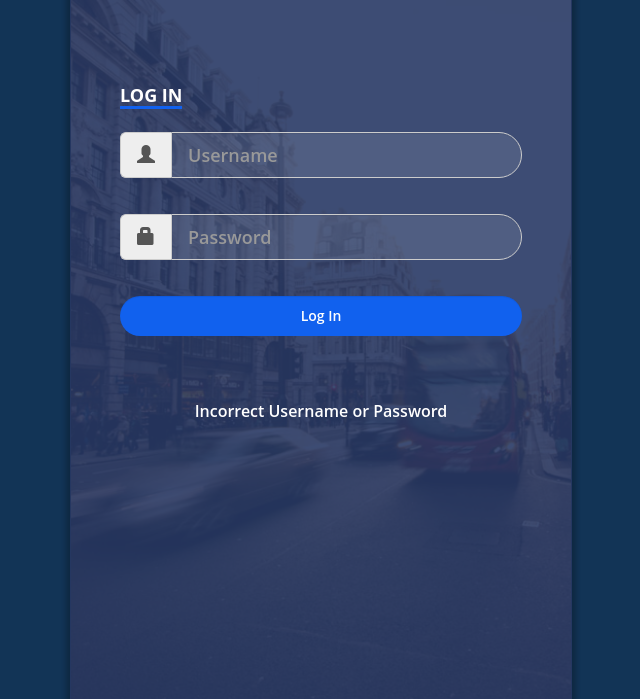
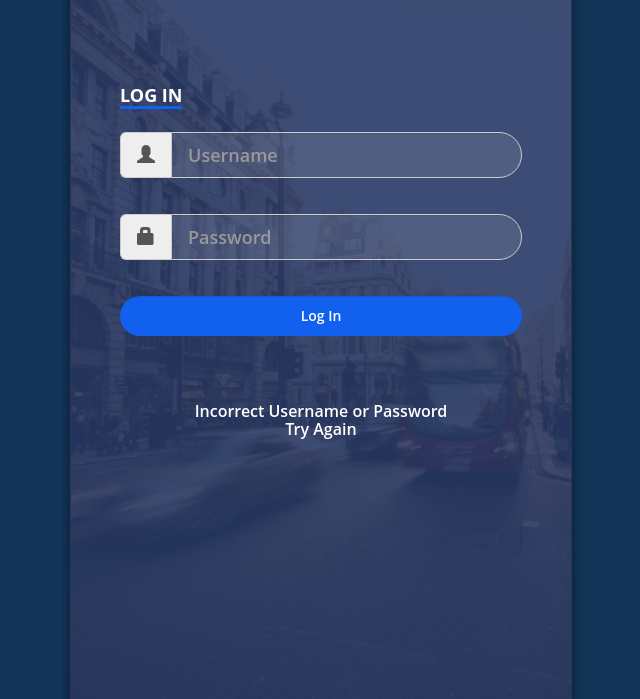
Before and after one commit to RajivSah/ShowRoom, a Django app: page /login/1/ in a window 1280 px wide. Shown: the top 699 px of the page, without its empty margins (319-959 px from the left). Run offline with Django 3.2, Linux system fonts and the light colour scheme; some libraries are stand-ins or nearby versions.

Commit message:
try again

```diff
--- a/templates/login.html
+++ b/templates/login.html
@@ -44,7 +44,8 @@
 </form>
      {% if login_status == '1' %}
         <div style="margin: auto; color: white; text-align: center;">
-        Incorrect Username or Password
+        Incorrect Username or Password<br>
+        Try Again
         </div>
      {% endif %}
         </div>
```
